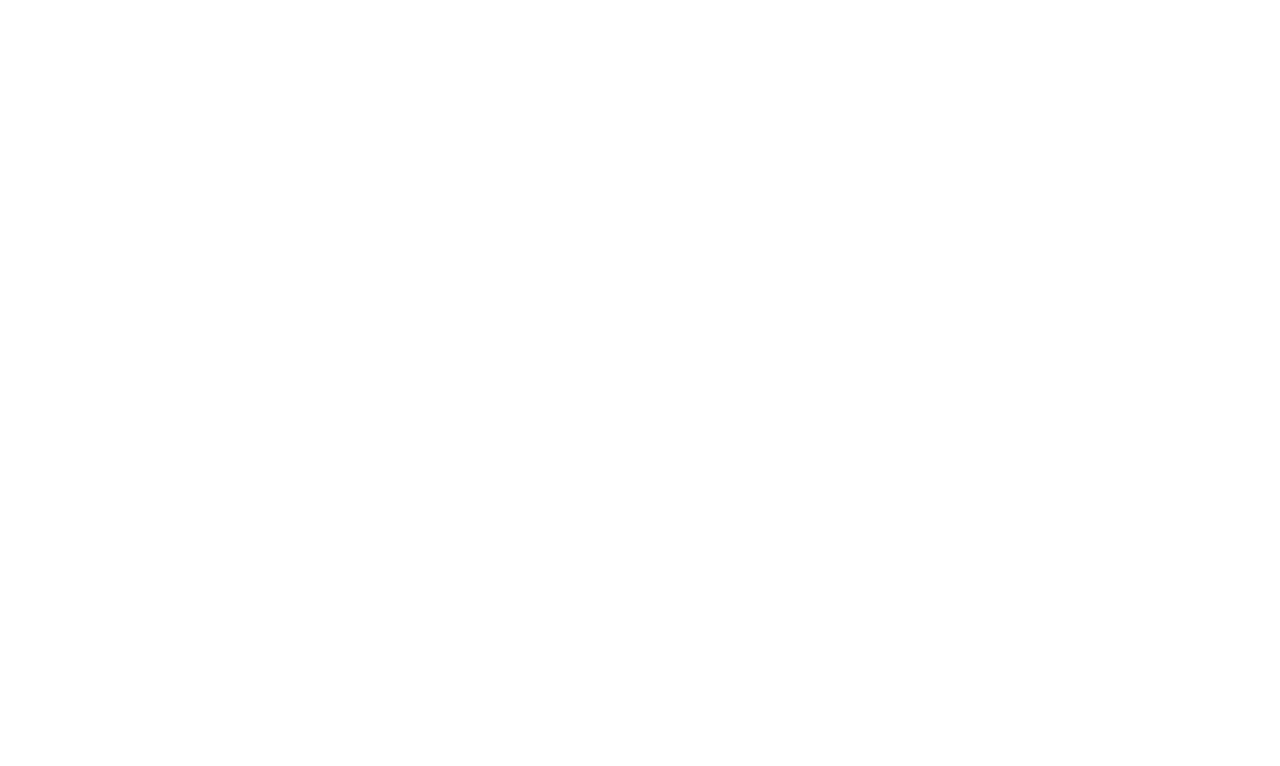
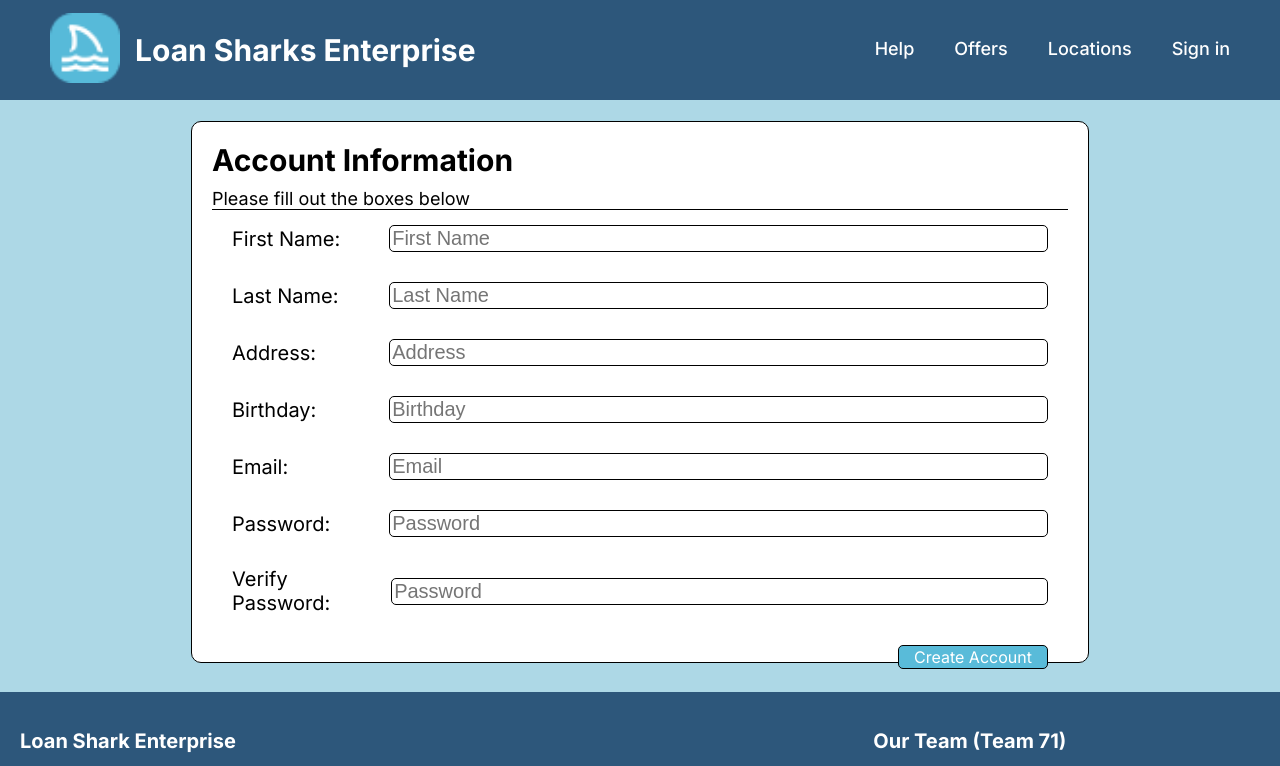
Before and after one commit to IsRo06/LoanSharks, a React (Create React App) app in the folder CLIENT/: page /account in a window 1280 px wide. Before the commit this address had no page. Shown: the top 766 px of the page. Built offline with nearby package versions, Linux system fonts and the light colour scheme.

Commit message:
implemented account info page

```diff
--- a/CLIENT/src/App.js
+++ b/CLIENT/src/App.js
@@ -2,7 +2,7 @@
 import Layout from "./Layout.js";
 import HomeScreen from "./pages/HomeScreen.jsx";
 import CarsScreen from './pages/CarsScreen.jsx'
-import Signin from "./pages/Signin.jsx";
+import AccountScreen from "./pages/AccountScreen.jsx";
 
 export default function App() {
   return(
@@ -12,7 +12,7 @@
           <Route path="/" element={<Layout />}>
             <Route index element={<HomeScreen />} />
             <Route path="cars" element={<CarsScreen />} />
-            <Route path="signin" element={<Signin/>}/>
+            <Route path="account" element={<AccountScreen/>} />
             {/* <Route path="*" element={<NoPage />} /> */}
           </Route>
         </Routes>
--- a/CLIENT/src/Layout.js
+++ b/CLIENT/src/Layout.js
@@ -7,7 +7,7 @@
         <ul>
           <li><Link to="/">Home</Link></li>
           <li><Link to="/cars">Cars Page</Link></li>
-          <li><Link to="/signin">Sign in page</Link></li>
+          <li><Link to="/account">Accounts Page</Link></li>
         </ul>
       </nav>
       <Outlet />
--- a/CLIENT/src/components/Header/Header.jsx
+++ b/CLIENT/src/components/Header/Header.jsx
@@ -8,6 +8,16 @@
 export default function Header(){
   const [popupTriggered, setpopupTriggered] = useState(false);
   const [signedIn, setsignedIn] = useState(false);
+  const [accountDropdownDisplay, setaccountDropdownDisplay] = useState('none');
+
+  function handleaccountDropdownDisplay(){
+    accountDropdownDisplay === 'none' ? setaccountDropdownDisplay(a => a = 'block') : setaccountDropdownDisplay(a => a = 'none');
+  }
+
+  function signOut() {
+    setsignedIn(s => s = false);
+    setaccountDropdownDisplay(a => a = 'none');
+  }
 
   return(
     <div id={styles.topBanner}>
@@ -19,8 +29,16 @@
         <div className={styles.bannerText}>Help</div>
         <div className={styles.bannerText}>Offers</div>
         <div className={styles.bannerText}>Locations</div>
-        {!signedIn? <div className={styles.bannerText} onClick={() => setpopupTriggered(true)}>Sign in</div>
-          : <div className={styles.bannerText}>Account</div>};
+        {!signedIn?
+          <div className={styles.bannerText} onClick={() => setpopupTriggered(true)}>Sign in</div>
+          : <div id={styles.accountDropdown}>
+              <div className={styles.bannerText} onClick={handleaccountDropdownDisplay}>Account</div>
+              <div id={styles.optionsContainer} style={{display: accountDropdownDisplay}}>
+                <div className={styles.options}><Link to='/account' id={styles.link}>Information</Link></div>
+                <div className={styles.options} onClick={signOut}>Sign Out</div>
+              </div>
+            </div>
+        }
       </div>
       <SigninPopup trigger={popupTriggered} setTrigger={setpopupTriggered} signIn={setsignedIn}></SigninPopup>
     </div>
--- a/CLIENT/src/components/Header/Header.module.css
+++ b/CLIENT/src/components/Header/Header.module.css
@@ -40,8 +40,10 @@
 }
 
 .bannerText {
+  font-family: Inter;
   font-weight: 500;
   font-size: 18px;
+  height: 24px;
   padding: 38px 20px;
   color: white;
   cursor: pointer;
@@ -51,3 +53,36 @@
 .bannerText:hover{
   background-color: hsl(194, 63%, 60%);
 }
+
+#accountDropdown {
+  display: flex;
+  flex-direction: column;
+  height: 200px;
+}
+
+#optionsContainer {
+  background-color: white;
+  border: none;
+  align-items: center;
+}
+
+.options {
+  height: 50px;
+  font-family: Inter;
+  font-weight: 500;
+  font-size: 18px;
+  line-height: 50px;
+  text-align: center;
+  vertical-align: middle;;
+  cursor: pointer;
+  transition: background-color .15s;
+}
+
+.options:hover{
+  background-color: hsl(194, 63%, 60%);
+}
+
+#link {
+  color: black;
+  text-decoration: none;
+}
--- a/CLIENT/src/components/SigninPopup/SigninPopup.jsx
+++ b/CLIENT/src/components/SigninPopup/SigninPopup.jsx
@@ -34,11 +34,11 @@
         <div id={styles.inputContainer}>
           <div className={styles.labelAndBox}>
             <p>Email:</p>
-            <input className={styles.inputBox} value={email} onChange={emailFill} placeholder="Email"></input>
+            <input type="text" className={styles.inputBox} value={email} onChange={emailFill} placeholder="Email"/>
           </div>
           <div className={styles.labelAndBox}>
             <p>Password:</p>
-            <input className={styles.inputBox} value={password} onChange={passwordFill} placeholder="Password"></input>
+            <input type="text" className={styles.inputBox} value={password} onChange={passwordFill} placeholder="Password"/>
           </div>
           <button id={styles.submitBtn} onClick={signin}>Submit</button>
         </div>
--- a/CLIENT/src/components/SigninPopup/SigninPopup.module.css
+++ b/CLIENT/src/components/SigninPopup/SigninPopup.module.css
@@ -67,12 +67,13 @@
 }
 
 .inputBox{
+  width: 80%;
+  height: 40px;
   border: 1px solid black;
   border-radius: 10px;
-  width: 80%;
-  height: 40px;
   font-family: Inter;
   font-size: 18px;
+  transition: none;
 }
 
 #submitBtn{
--- /dev/null
+++ b/CLIENT/src/pages/AccountScreen.jsx
@@ -0,0 +1,47 @@
+import styles from './AccountScreen.module.css'
+import Header from '../components/Header/Header'
+import Footer from '../components/Footer/Footer'
+
+export default function AccountScreen(){
+  return(
+    <>
+      <Header></Header>
+      <div id={styles.wholePage}>
+        <div id={styles.content}>
+          <h4>Account Information</h4>
+          <p id={styles.instructions}>Please fill out the boxes below</p>
+          <div className={styles.informationContainer}>
+            <p>First Name:</p>
+            <input type="text" placeholder='First Name'/>
+          </div>
+          <div className={styles.informationContainer}>
+            <p>Last Name:</p>
+            <input type="text" placeholder='Last Name'/>
+          </div>
+          <div className={styles.informationContainer}>
+            <p>Address:</p>
+            <input type="text" placeholder='Address'/>
+          </div>
+          <div className={styles.informationContainer}>
+            <p>Birthday:</p>
+            <input type="text" placeholder='Birthday'/>
+          </div>
+          <div className={styles.informationContainer}>
+            <p>Email:</p>
+            <input type="text" placeholder='Email'/>
+          </div>
+          <div className={styles.informationContainer}>
+            <p>Password:</p>
+            <input type="text" placeholder='Password'/>
+          </div>
+          <div className={styles.informationContainer}>
+            <p>Verify Password:</p>
+            <input type="text" placeholder='Password'/>
+          </div>
+          <button id={styles.bottomBtn}>Create Account</button>
+        </div>
+      </div>
+      <Footer></Footer>
+    </>
+  )
+}
--- /dev/null
+++ b/CLIENT/src/pages/AccountScreen.module.css
@@ -0,0 +1,70 @@
+#wholePage {
+  background-color:lightblue;
+  width: 100%;
+  height: 75vh;
+  display: flex;
+  justify-content: center;
+  align-items: center;
+}
+
+#content {
+  font-family: Inter;
+  display: flex;
+  flex-direction: column;
+  width: 70%;
+  height: 90%;
+  border: 1px solid black;
+  border-radius: 10px;
+  background-color: white;
+
+}
+
+#content h4 {
+  font-size: 30px;
+  margin: 20px 20px 10px 20px;
+}
+
+#instructions {
+  font-size: 18px;
+  margin: 0 20px;
+  border-bottom: 1px solid black;
+}
+
+.informationContainer {
+  display: flex;
+  flex-direction: row;
+  align-items: center;
+  justify-content: space-between;
+  margin: 15px 40px;
+}
+
+.informationContainer p {
+  font-size: 20px;
+  text-decoration: none;
+}
+
+.informationContainer input {
+  width: 80%;
+  border: 1px solid black;
+  border-radius: 5px;
+}
+
+#bottomBtn {
+  height: 50px;
+  width: 150px;
+  margin: 15px 40px;
+  align-self: last baseline;
+  border: 1px solid black;
+  border-radius: 5px;
+  background-color: hsl(194, 63%, 60%);
+  color: white;
+  font-family: Inter;
+  font-size: 16px;
+  cursor: pointer;
+  transition: background-color 0.15s;
+}
+
+#bottomBtn:hover {
+  background-color: hsl(194, 63%, 50%);
+
+}
--- a/CLIENT/src/pages/Signin.jsx
+++ /dev/null
@@ -1,33 +0,0 @@
-import styles from './Signin.module.css'
-import { useState } from 'react'
-
-
-
-export default function Signin(){
-
-    const [username, setUsername] = useState("");
-    const [password, setPassword] = useState("");
-
-    function usernameFill(event){
-        setUsername(event.target.value)
-    }
-
-    function passwordFill(event){
-        setPassword(event.target.value)
-    }
-
-    function signin(event){
-
-    }
-
-    return(
-    <div className={styles.background}>
-        <div className={styles.mainbox}>
-            <input className={styles.usernamebox} value={username} onChange={usernameFill} placeholder="Username"></input>
-            <input className={styles.passwordbox} value={password} onChange={passwordFill} placeholder="Password"></input>
-            <button onClick={signin}>Submit</button>
-
-        </div>
-    </div>
-    )
-  }
--- a/CLIENT/src/pages/Signin.module.css
+++ /dev/null
@@ -1,25 +0,0 @@
-.background{
-    background-color: lightblue;
-
-
-}
-
-.mainbox{
-
-
-    display: flex;
-    flex-direction: column;
-    justify-content: center;
-    align-items: center;
-
-}
-
-.usernamebox{
-    border: 1px;
-    border-color: black;
-}
-
-.passwordbox{
-    border: 1px;
-    border-color: black;
-}
```
